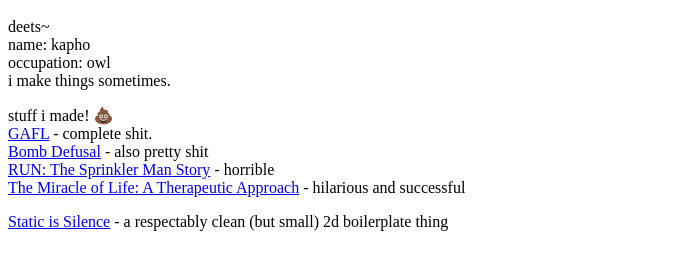
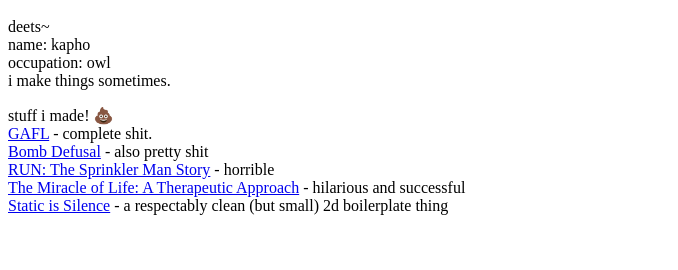
Before and after one commit to Kapho/kapho.github.io, a plain HTML site: page index.html in a window 1280 px wide. Shown: the part 48-318 px from the top of the page, without its empty margins (0-678 px from the left). Drawn offline with Linux system fonts and the light colour scheme.

Commit message:
Update index.html

```diff
--- a/index.html
+++ b/index.html
@@ -9,5 +9,5 @@ i make things sometimes.<br/></p>
 <a href="http://ludumdare.com/compo/ludum-dare-20/?action=preview&uid=3512">GAFL</a> - complete shit.<br/>
 <a href="http://ludumdare.com/compo/ludum-dare-22/?action=preview&uid=3512">Bomb Defusal</a> - also pretty shit<br/>
 <a href="http://ludumdare.com/compo/ludum-dare-26/?action=preview&uid=3512">RUN: The Sprinkler Man Story</a> - horrible<br/>
-<a href="http://ludumdare.com/compo/ludum-dare-34/?action=preview&uid=3512">The Miracle of Life: A Therapeutic Approach</a> - hilarious and successful<br/></p>
+<a href="http://ludumdare.com/compo/ludum-dare-34/?action=preview&uid=3512">The Miracle of Life: A Therapeutic Approach</a> - hilarious and successful<br/>
 <a href="https://github.com/Kapho/static-is-silence">Static is Silence</a> - a respectably clean (but small) 2d boilerplate thing<br/></p>
```
